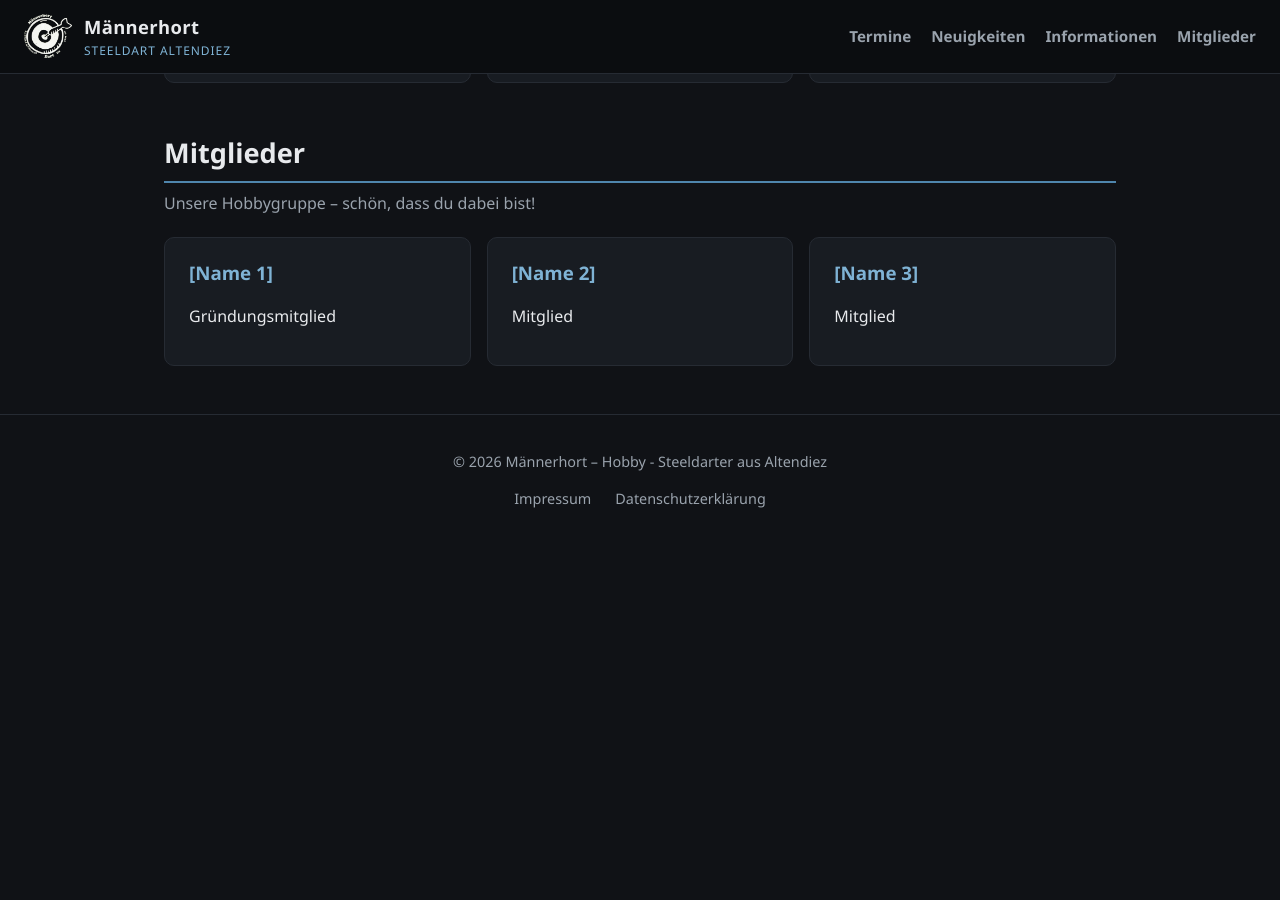
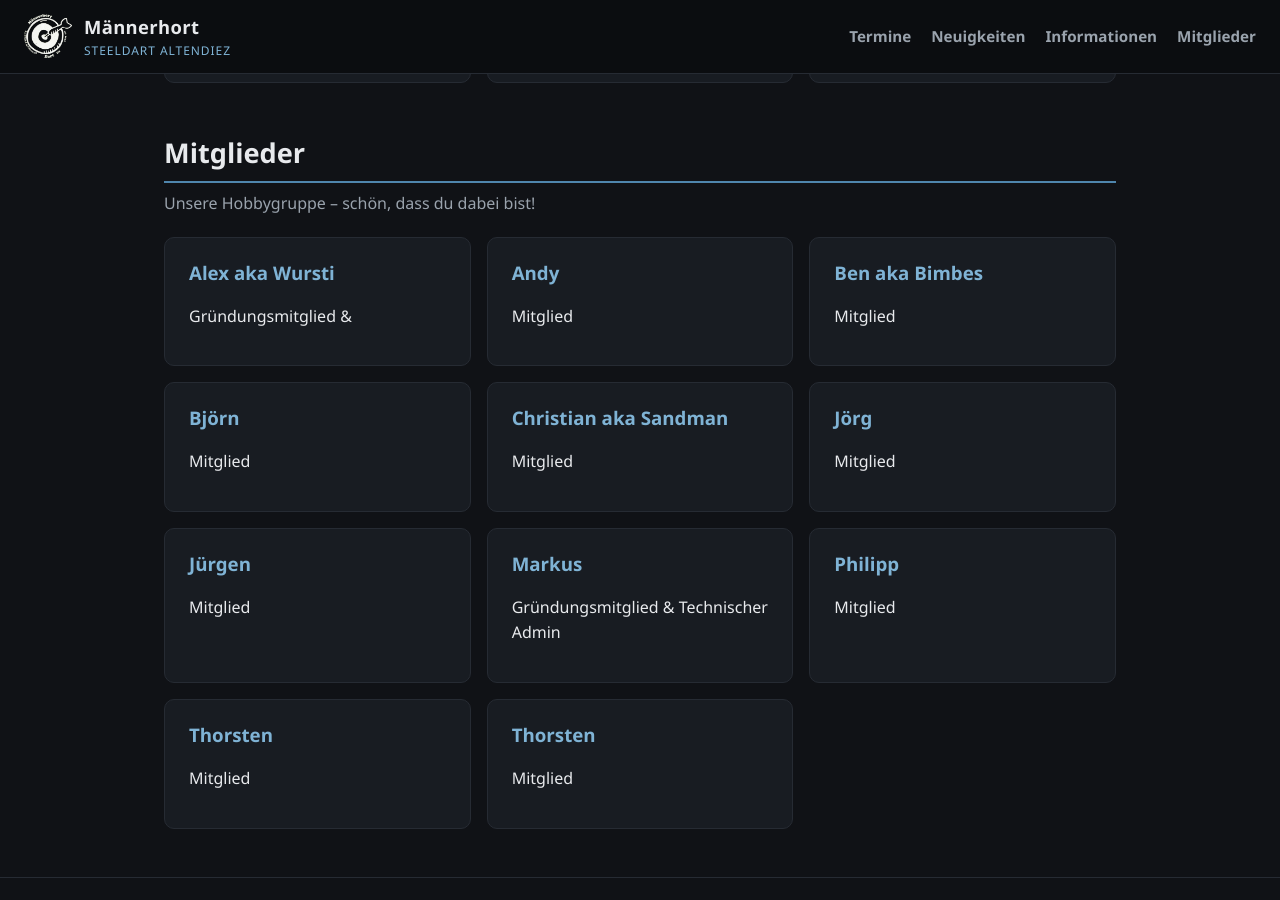
Before and after one commit to netbuk/maennerhort, a Jekyll site: the page built from index.md, in a window 1280 px wide and 900 px high, scrolled down 1568 px. Built offline with Jekyll 4.4.1, drawn with Linux system fonts in a browser that asks for light colours; before the commit the page ends 2098 px from its top, so only the background shows below that.

Commit message:
edit mitglieder und termine

```diff
--- a/_data/mitglieder.yml
+++ b/_data/mitglieder.yml
@@ -1,6 +1,22 @@
-- name: "[Name 1]"
-  rolle: "Gründungsmitglied"
-- name: "[Name 2]"
+- name: "Markus"
+  rolle: "Gründungsmitglied & Technischer Admin"
+- name: "Alex aka Wursti"
+  rolle: "Gründungsmitglied & "
+- name: "Andy"
   rolle: "Mitglied"
-- name: "[Name 3]"
+- name: "Ben aka Bimbes"
   rolle: "Mitglied"
+- name: "Björn"
+  rolle: "Mitglied"
+- name: "Christian aka Sandman"
+  rolle: "Mitglied"
+- name: "Jürgen"
+  rolle: "Mitglied"
+- name: "Jörg"
+  rolle: "Mitglied"
+- name: "Philipp"
+  rolle: "Mitglied"
+- name: "Thorsten"
+  rolle: "Mitglied"
+- name: "Thorsten"
+  rolle: "Mitglied"
```
Also changed, not shown: _data/termine.yml (+7 -1 lines).
